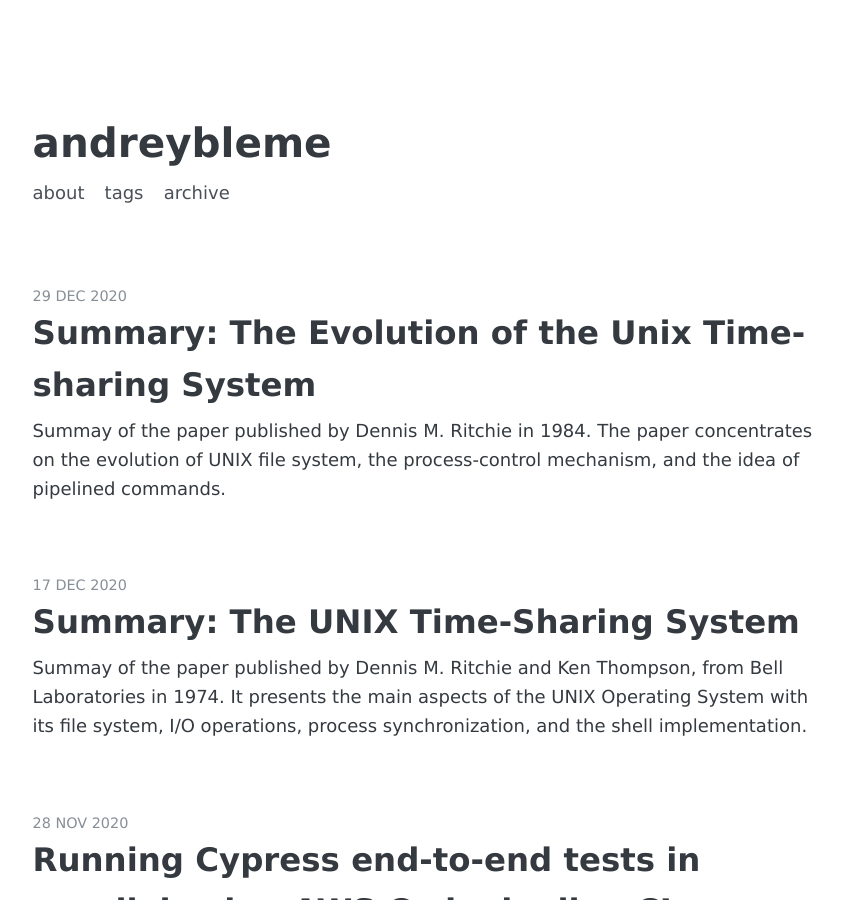
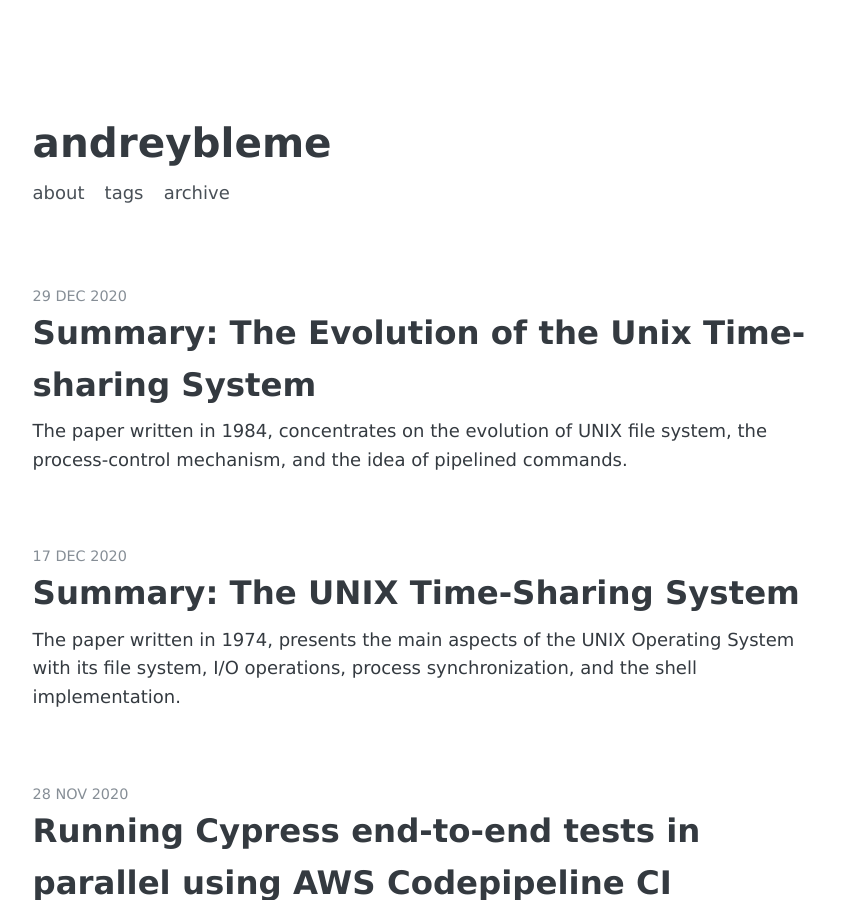
Before and after one commit to andreybleme/andreybleme.github.io, a Jekyll site: the page built from index.html, in a window 1280 px wide and 900 px high. Shown: the whole window, without its empty margins (210-1052 px from the left). Built offline with Jekyll 4.4.1, drawn with Linux system fonts in a browser that asks for light colours; nearby versions of some CDN libraries; some web fonts are replaced; the list of posts is cut into pages by our own code.

Commit message:
Update paper summary descriptions

```diff
--- a/_posts/2020-12-17-the-unix-time-sharing-sytem-summary.markdown
+++ b/_posts/2020-12-17-the-unix-time-sharing-sytem-summary.markdown
@@ -1,14 +1,15 @@
 ---
 layout: post
 title:  "Summary: The UNIX Time-Sharing System"
-description: "Summay of the paper published by Dennis M. Ritchie and Ken Thompson, from Bell Laboratories in 1974. It presents the main aspects of the UNIX Operating System with its file system, I/O operations, process synchronization, and the shell implementation."
+description: "The paper written in 1974, presents the main aspects of the UNIX Operating System with its file system, I/O operations, process synchronization, and the shell implementation."
 date:   2020-12-17 19:00:00
 tags: [operating systems, paper summary]
 comments: true
 share: true
 ---
 
-> Original paper from 1974: [https://dl.acm.org/doi/10.1145/361011.361061](https://dl.acm.org/doi/10.1145/361011.361061)
+
+> Original paper by Dennis M. Ritchie and Ken Thompson: [https://dl.acm.org/doi/10.1145/361011.361061](https://dl.acm.org/doi/10.1145/361011.361061)
 
 The paper "The UNIX Time-Sharing System" written by Dennis M. Ritchie and Ken Thompson, presents the main aspects of the UNIX Operating System, exposing the details on how its file system works and how it was implemented, highlighting the folder's structure, permissions, special files and, the shell, the interface used by users to interact with the UNIX system.
 
--- a/_posts/2020-12-29-the-evolution-unix-time-sharing-sytem-summary.markdown
+++ b/_posts/2020-12-29-the-evolution-unix-time-sharing-sytem-summary.markdown
@@ -1,14 +1,14 @@
 ---
 layout: post
 title:  "Summary: The Evolution of the Unix Time-sharing System"
-description: "Summay of the paper published by Dennis M. Ritchie in 1984. The paper concentrates on the evolution of UNIX file system, the process-control mechanism, and the idea of pipelined commands."
+description: "The paper written in 1984, concentrates on the evolution of UNIX file system, the process-control mechanism, and the idea of pipelined commands."
 date:   2020-12-29 22:00:00
 tags: [operating systems, paper summary]
 comments: true
 share: true
 ---
 
-> Original paper from 1984: [http://www.read.seas.harvard.edu/~kohler/class/aosref/ritchie84evolution.pdf](http://www.read.seas.harvard.edu/~kohler/class/aosref/ritchie84evolution.pdf)
+> Original paper by Dennis M. Ritchie: [http://www.read.seas.harvard.edu/~kohler/class/aosref/ritchie84evolution.pdf](http://www.read.seas.harvard.edu/~kohler/class/aosref/ritchie84evolution.pdf)
 
 Dennis M. Ritchie presents in this paper the evolution of the UNIX operating system, from its initial implementation running in the PDP-7 until its later days in PDP-11. The paper approaches not only the technical aspects of the evolution of the system but also the social events that somehow influenced the system's evolution.
 
```
